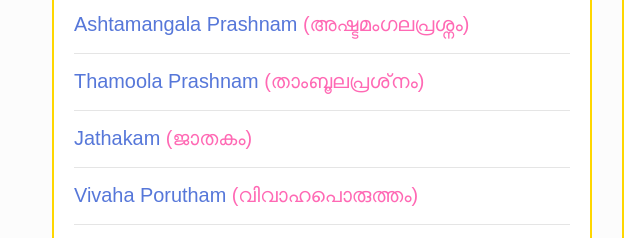
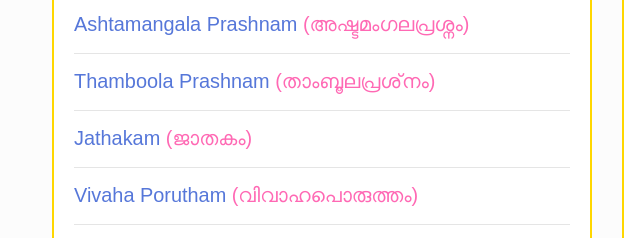
Before and after one commit to jayasurian123/astrologer-yesodharan, a plain HTML site: page index.html in a window 1280 px wide. Shown: the part 1550-1788 px from the top of the page, 33-673 px from the left. Drawn offline with Linux system fonts and the light colour scheme.

Commit message:
fixed typo

```diff
--- a/index.html
+++ b/index.html
@@ -219,7 +219,7 @@
 
                 <hr />
                 <h6 class="title text-blue">
-                  Thamoola Prashnam
+                  Thamboola Prashnam
                   <span class="text-gold">(താംബൂലപ്രശ്‌നം)</span>
                 </h6>
 
```
